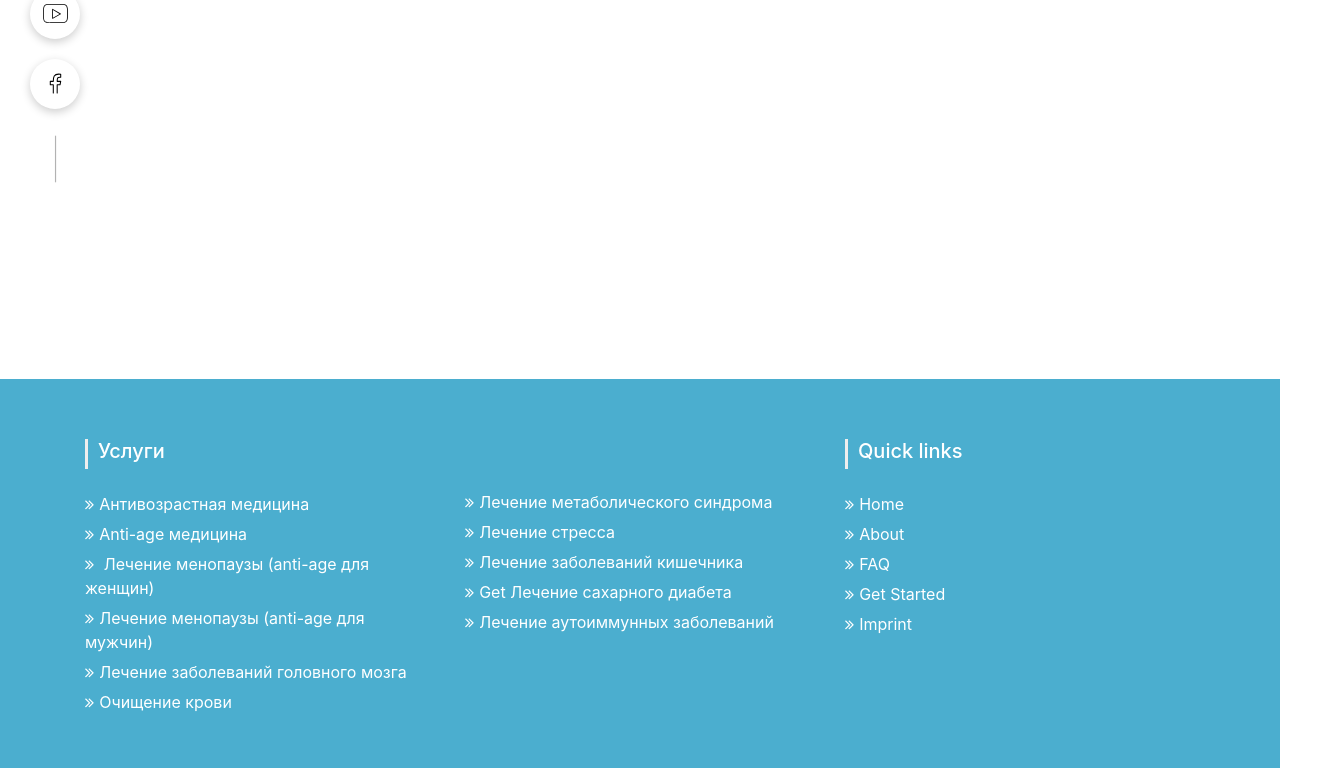
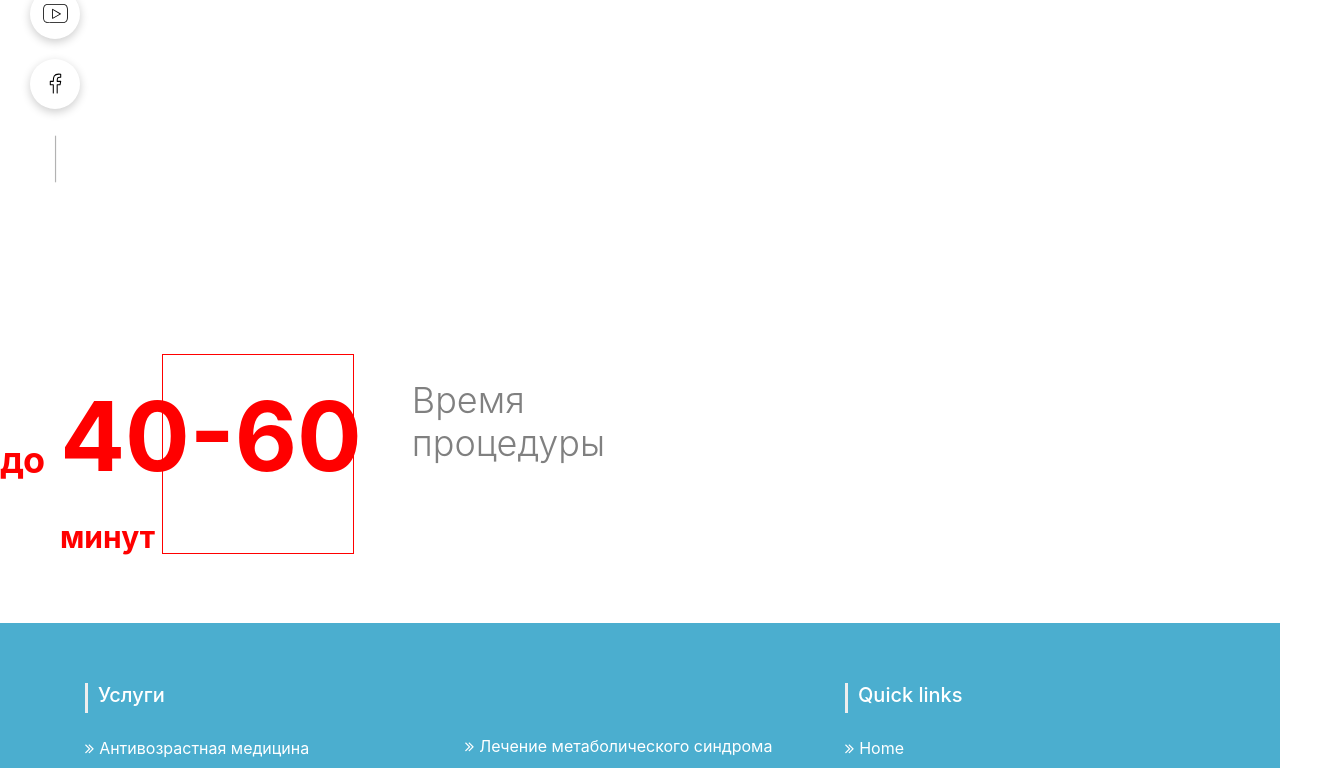
Before and after one commit to w-getsu/Clinic.UI, an Angular app in the folder clinica/: page /specialists in a window 1280 px wide. Shown: the part 474-1242 px from the top of the page, 1340 px wide, since content can reach past the window. Built offline with nearby package versions, Linux system fonts and the light colour scheme; no server answers.

Commit message:
Add-Time-Duration

```diff
--- a/clinica/src/app/components/pages/specialists/specialists.component.html
+++ b/clinica/src/app/components/pages/specialists/specialists.component.html
@@ -49,5 +49,10 @@
     </div>
   </div>
 </div>
+<app-duration-time
+      [beforeTime]="'до'"
+      [time]="'40-60'"
+      [timeDescription]="'минут'"
+      [mainDescription]="'Время\nпроцедуры'"/>
 
 <app-footer />
--- a/clinica/src/app/components/static-pages/card/card.component.html
+++ b/clinica/src/app/components/static-pages/card/card.component.html
@@ -1,6 +1,5 @@
 <div class="card" style="width: 18rem;">
     <img src={{picturePath}} class="card-img-top" alt="...">
-    <img src="../../../../../../../../exammmss/src/Clinic.API/wwwroot/DoctorPh/0840d9ad-bd05-4ecb-b10f-65ca195d7f93.png" class="card-img-top" alt="tr">
     <div class="card-body">
       <p class="country">{{country}}</p>
       <h1 class="fullname">{{fullname}}</h1>
--- a/clinica/src/app/components/static-pages/duration-time/duration-time.component.html
+++ b/clinica/src/app/components/static-pages/duration-time/duration-time.component.html
@@ -1,11 +1,11 @@
 <div class="duration-time">
-    <h1 class="beforeTime">{{beforeTime}}</h1>
-    <div>
+    <div class="time-body">
+        <h1 class="beforeTime">{{beforeTime}}</h1>
         <h1 class="time">{{time}}</h1>
-        <h1 class="timeDescription">{{timeDescription}}</h1>
+        <div class="description-div">
+            <h1 class="mainDescription">{{mainDescription}}</h1>
+        </div>
+        <div class="rectangle"></div>
     </div>
-    <div class="rectangle"></div>
-    <div class="mainDescription-div">
-        <h1 class="mainDescription">{{mainDescription}}</h1>
-    </div>
+    <h1 class="timeDescription">{{timeDescription}}</h1>
 </div>
--- a/clinica/src/app/components/static-pages/duration-time/duration-time.component.scss
+++ b/clinica/src/app/components/static-pages/duration-time/duration-time.component.scss
@@ -1,44 +1,48 @@
+
+
+.time-body{
+    display: flex;
+}
+
 .beforeTime{
     font-size: 36px;
     font-weight: 700;
+    color: red;
     padding-top: 60px;
-    padding-right: 20px;
-    color: red;
 }
 
 .time{
     font-size: 96px;
     font-weight: 700;
     color: red;
+    padding-left: 15px;
+}
+
+.mainDescription{
+    font-size: 36px;
+    font-weight: 300;
+    color: gray;
+}
+
+.rectangle{
+    width: 15% ;
+    height: 200px;
+    border: 1px solid red;
+    position: relative;
+    right: 350px;
+    bottom: 25px;
 }
 
 .timeDescription{
     font-size: 30px;
     font-weight: 700;
+    color: red;
     position: relative;
-    color: red;
+    bottom: 60px;
+    left: 60px;
 }
 
-.mainDescription{
-    font-size: 36px;
-    font-weight: 300;
-    position: relative;
-    right: 150px;
-    color: gray;
+.description-div{
+    width: 100px;
+    margin-left: 50px;
 }
-
-.rectangle{
-    width: 200px;
-    height: 200px;
-    position: relative;
-    right:230px;
-    border: 1px solid red;
-}
-
-.duration-time{
-    display: flex;
-}
-
-.mainDescription-div{
-    width: 100px;
-}
--- a/clinica/src/app/services/specialists.service.ts
+++ b/clinica/src/app/services/specialists.service.ts
@@ -15,4 +15,8 @@ export class SpecialistsService {
   getAllDoctors(pageIndex: number, size: number): Observable<Specialists[]> {
     return this.httpClient.get<Specialists[]>(this.apiUrl + `Doctor/GetAllDoctor?pageIndex=${pageIndex}&size=${size}`)
   }
+
+  getPictureByPath(path:string):Observable<any>{
+    return this.httpClient.get<any>(this.apiUrl+`SendPicture?path=${path}`)
+  }
 }
```
